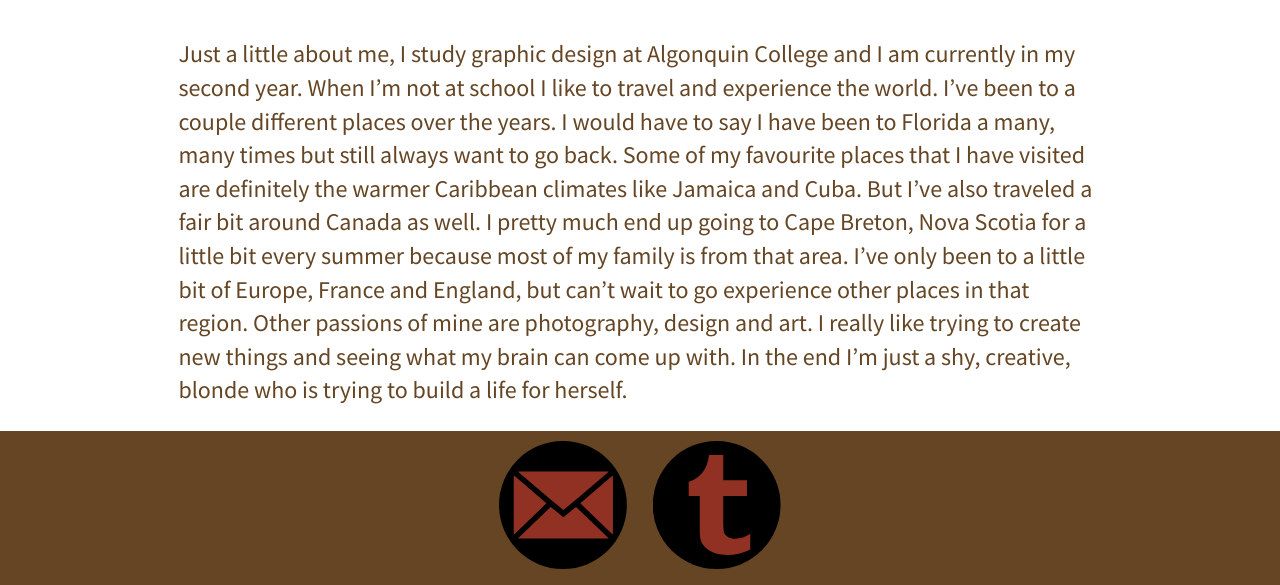
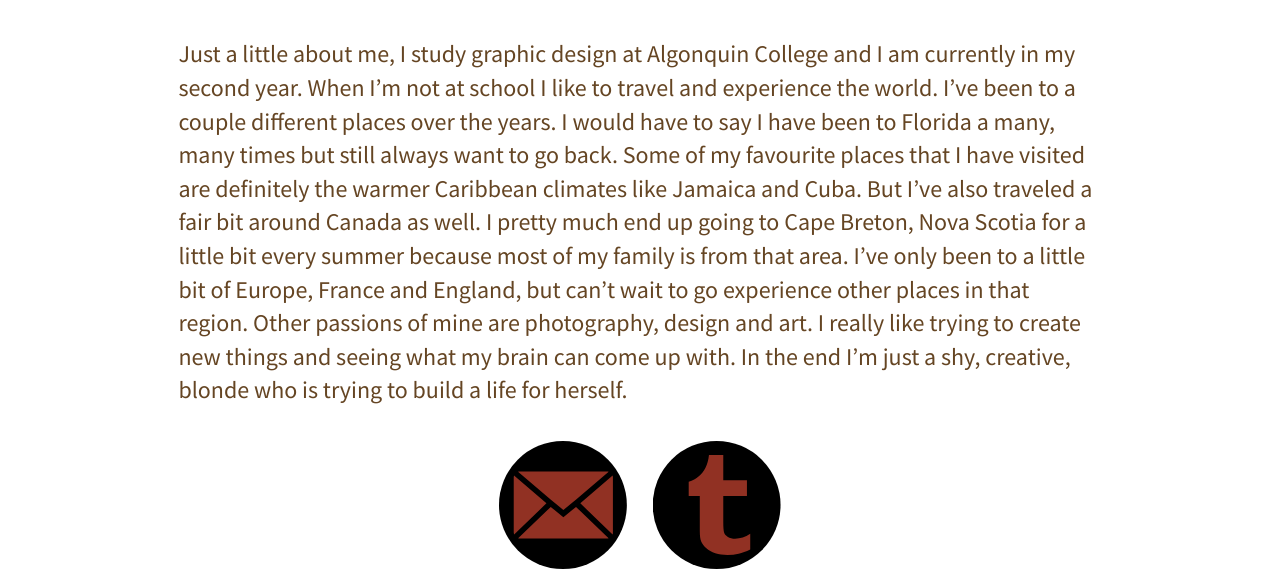
Before and after one commit to erynjones/dsn1675-project-1, a plain HTML site: page index.html in a window 1280 px wide. Shown: the part 507-1092 px from the top of the page. Drawn offline with Linux system fonts and the light colour scheme.

Commit message:
Took out footer colour

```diff
--- a/css/main.css
+++ b/css/main.css
@@ -56,7 +56,6 @@ p {
 
 footer {
   text-align: center;
-  background-color: #654523;
 }
 
 @media only screen and (min-width: 20em) {
```
